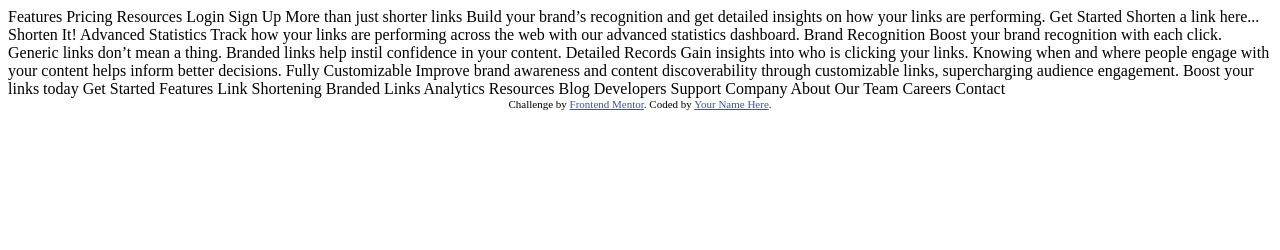
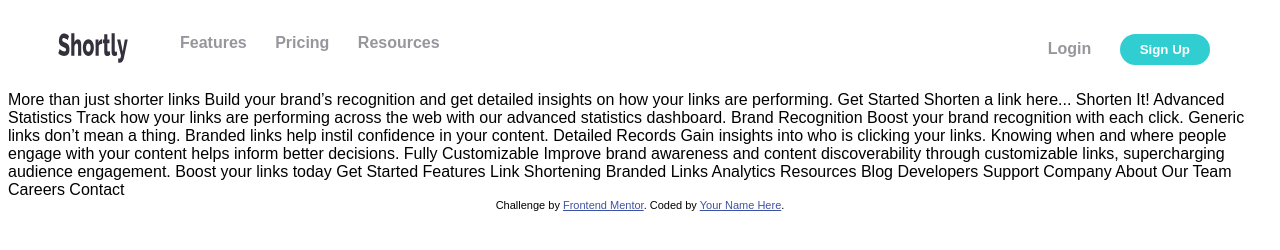
Before and after one commit to tchhet1/URL-Shortner, a plain HTML site: page index.html in a window 1280 px wide. Drawn offline with Linux system fonts and the light colour scheme.

Commit message:
Header Added

```diff
--- /dev/null
+++ b/css/style.css
@@ -0,0 +1,45 @@
+body {
+    font-family: Arial, Helvetica, sans-serif;
+}
+
+header {
+    display: flex;
+    align-items: center;
+    padding: 5px 50px;
+    color: #97969C;
+    font-weight: bold;
+}
+
+header img {
+
+}
+
+
+header nav {
+    display: flex;
+    justify-content: space-between;
+    flex-grow: 8;
+}
+
+
+
+.nav-left, .nav-right {
+    display: inline;
+}
+
+
+header nav ul li {
+    display: inline-block;
+    padding: 5px 12px;
+}
+
+header nav ul li button {
+    background-color: #30CED1;
+    color: #ffffff;
+    padding: 8px 20px;
+    border: none;
+    border-radius: 16px;
+    font-weight: bold;
+
+
+}
--- a/index.html
+++ b/index.html
@@ -7,6 +7,7 @@
   <link rel="icon" type="image/png" sizes="32x32" href="./images/favicon-32x32.png">
 
   <title>Frontend Mentor | Shortly URL shortening API Challenge</title>
+  <link rel="stylesheet" href="css/style.css">
 
   <!-- Feel free to remove these styles or customise in your own stylesheet 👍 -->
   <style>
@@ -16,12 +17,29 @@
 </head>
 <body>
 
-  Features
-  Pricing
-  Resources
+  <header>
+      <div>
+        <img src="images/logo.svg" width="70px" height="30px" />
+      </div>
 
-  Login
-  Sign Up
+      <nav>
+        <ul class="nav-left">
+          <li>Features</li>
+          <li>Pricing</li>
+          <li>Resources</li>
+
+        </ul>
+        <ul class="nav-right">
+          <li>Login</li>
+          <li><button>Sign Up</button> </li>
+        </ul>
+      </nav>
+  </header>
+
+
+
+
+
 
   More than just shorter links
 
```
